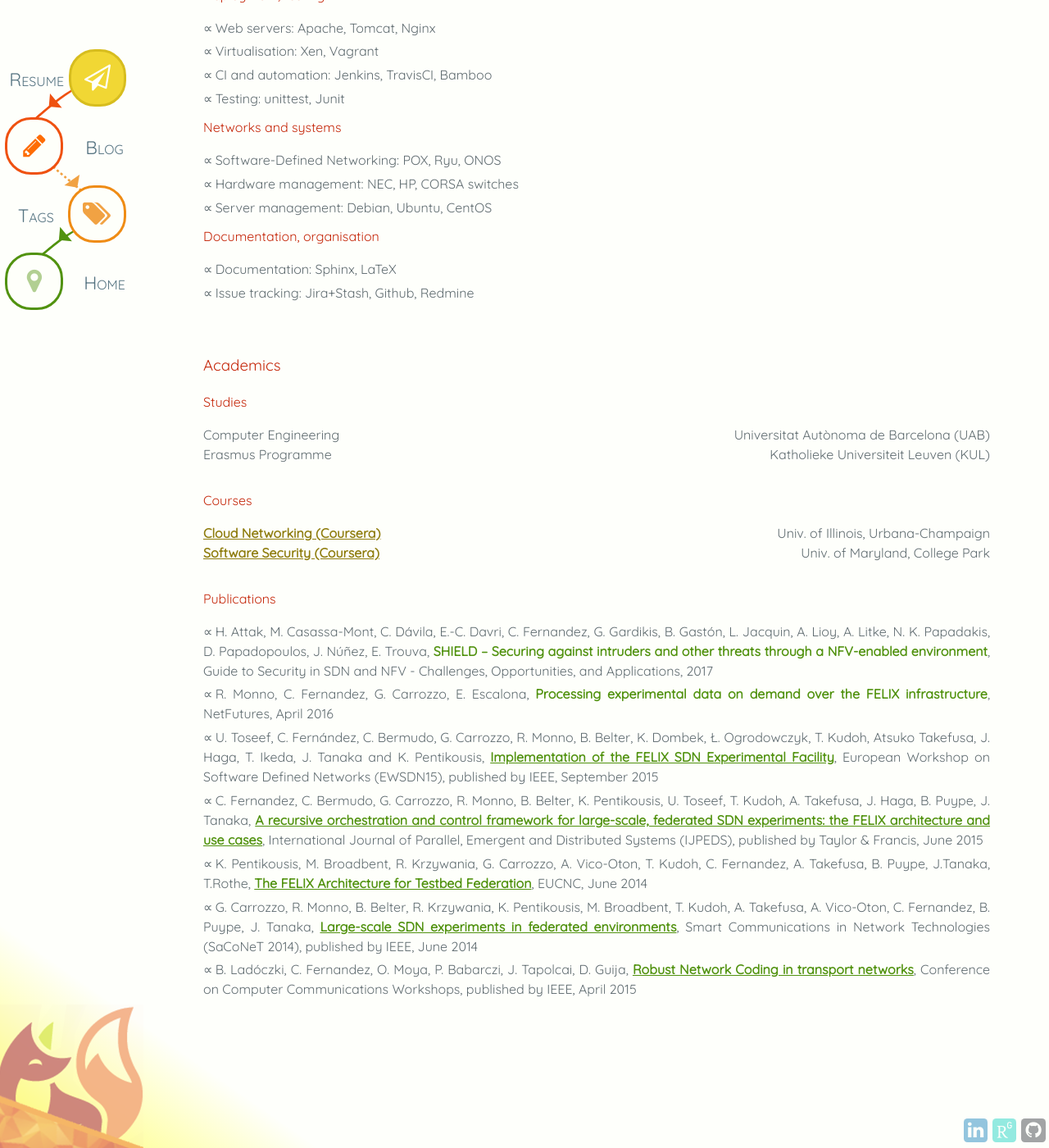
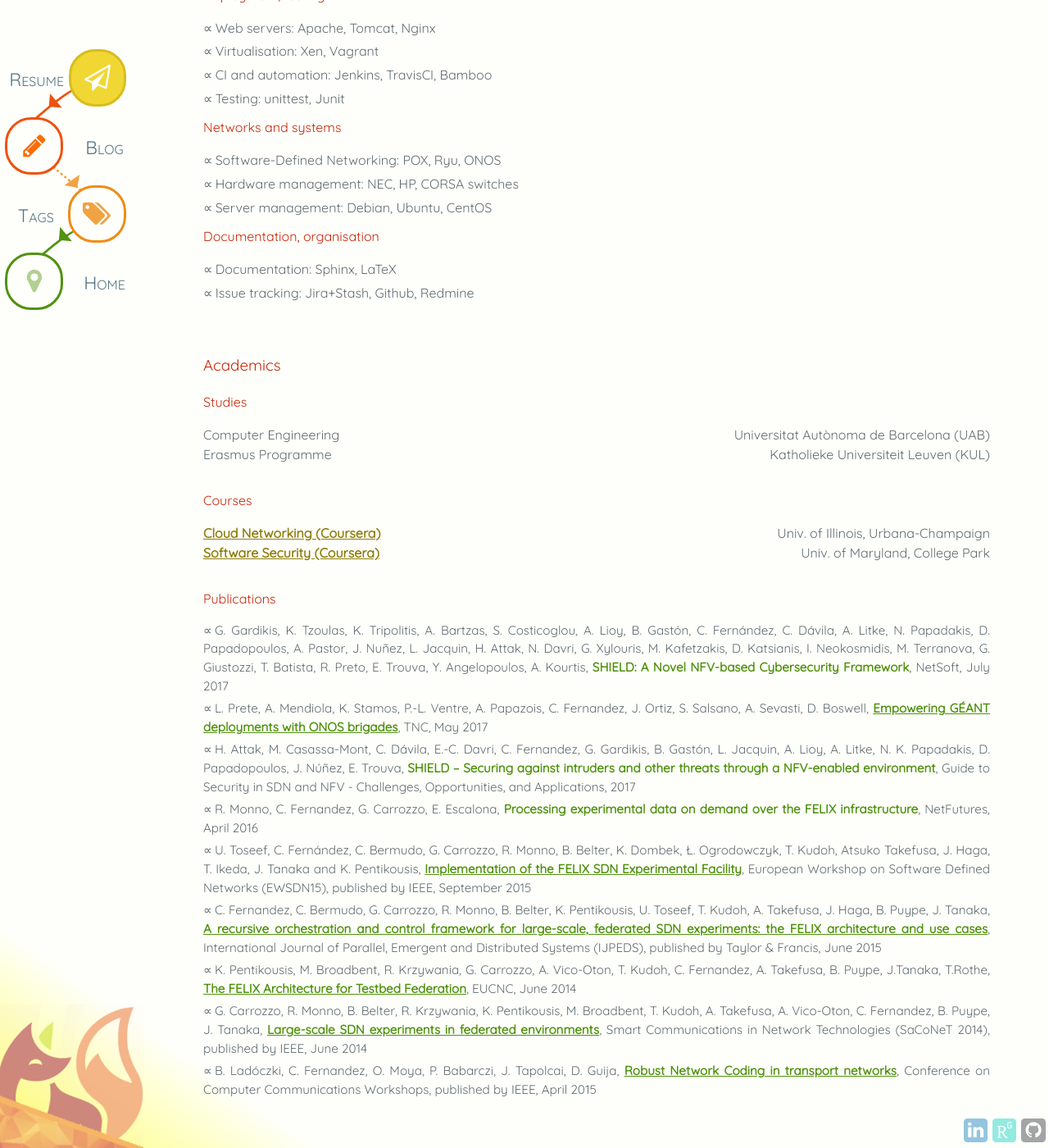
Before and after one commit to CarolinaFernandez/CarolinaFernandez.github.io, a Jekyll site: the page built from resume/index.html, in a window 1280 px wide and 1400 px high, scrolled down 2092 px. Shown: the whole window at 82% size. Built offline with Jekyll 4.4.1, drawn with Linux system fonts in a browser that asks for light colours; some web fonts are replaced.

Commit message:
Update resume

```diff
--- a/css/main.css
+++ b/css/main.css
@@ -138,6 +138,7 @@
 	padding-top: 2rem;
 	padding-left: 6rem;
 	margin: 0 auto;
+    margin-bottom: 3em;
 	margin-left: 9.5em;
   }
 }
@@ -533,6 +534,10 @@
 .circled-list {
 }
 
+.MathJax, .MathJax.MathJax_FullWidth {
+    outline: none;
+}
+
 /* Links */
 a {
 	color: #987134;
--- a/css/resume.css
+++ b/css/resume.css
@@ -126,6 +126,9 @@
 .e2-publications {
     margin-top: 2em;
 }
+.e2-publications li {
+    font-size: .95em;
+}
 .e2-research, .e2-business {
 	display: table;
     width: 100%;
@@ -174,6 +177,9 @@
     color: #8f7d0f;
     font-weight: bolder;
 }
+.publication-title {
+    font-size: 1em;
+}
 .publication-title,
 .publication-title a {
     color: #51920f;
--- a/resume/index.html
+++ b/resume/index.html
@@ -322,6 +322,10 @@
 
 <ul class="expanded">
 
+<li><span title="Conference paper">G. Gardikis, K. Tzoulas, K. Tripolitis, A. Bartzas, S. Costicoglou, A. Lioy, B. Gastón, C. Fernández, C. Dávila, A. Litke, N. Papadakis, D. Papadopoulos, A. Pastor, J. Nuñez, L. Jacquin, H. Attak, N. Davri, G. Xylouris, M. Kafetzakis, D. Katsianis, I. Neokosmidis, M. Terranova, G. Giustozzi, T. Batista, R. Preto, E. Trouva, Y. Angelopoulos, A. Kourtis, <span class="publication-title">SHIELD: A Novel NFV-based Cybersecurity Framework</span>, NetSoft, July 2017</span></li>
+
+<li><span title="Conference paper">L. Prete, A. Mendiola, K. Stamos, P.-L. Ventre, A. Papazois, C. Fernandez, J. Ortiz, S. Salsano, A. Sevasti, D. Boswell, <span class="publication-title"><a href="https://tnc17.geant.org/core/presentation/17" target="_blank">Empowering GÉANT deployments with ONOS brigades</a></span>, TNC, May 2017</span></li>
+
 <li><span title="Book chapter">H. Attak, M. Casassa-Mont, C. Dávila, E.-C. Davri, C. Fernandez, G. Gardikis, B. Gastón, L. Jacquin, A. Lioy, A. Litke, N. K. Papadakis, D. Papadopoulos, J. Núñez, E. Trouva, <span class="publication-title">SHIELD – Securing against intruders and other threats through a NFV-enabled environment</span>, Guide to Security in SDN and NFV - Challenges, Opportunities, and Applications, 2017</span></li>
 
 <li><span title="Conference poster">R. Monno, C. Fernandez, G. Carrozzo, E. Escalona, <span class="publication-title">Processing experimental data on demand over the FELIX infrastructure</span>, NetFutures, April 2016</span></li>
```
